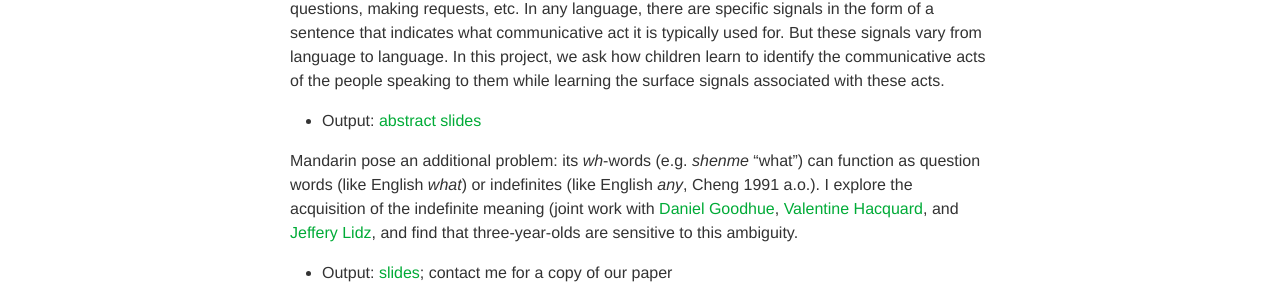
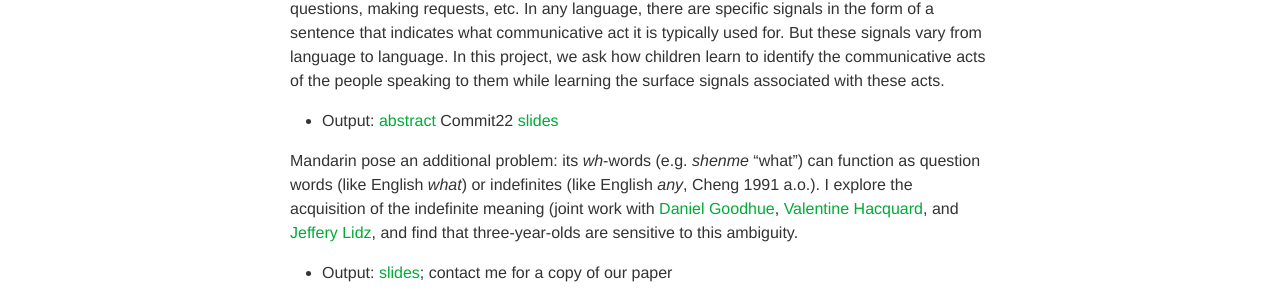
Before and after one commit to Yu-an/yu-an.github.io, a Jekyll site: the page built from _projects/1_questions.markdown, in a window 1280 px wide. Shown: the part 241-545 px from the top of the page. Built offline with Jekyll 4.4.1, drawn with Linux system fonts in a browser that asks for light colours.

Commit message:
update slides

```diff
--- a/_projects/1_questions.markdown
+++ b/_projects/1_questions.markdown
@@ -6,7 +6,7 @@ img: /assets/img/whanything.png
 ---
 
 We use language to perform various kinds of communicative acts - providing information, asking questions, making requests, etc. In any language, there are specific signals in the form of a sentence that indicates what communicative act it is typically used for. But these signals vary from language to language. In this project, we ask how children learn to identify the communicative acts of the people speaking to them while learning the surface signals associated with these acts.
-- Output: [abstract](../assets/pdf/Questionhood_abstract_LSA.pdf) [slides](../assets/pdf/Questionhood_interrogativity_Commit22.pdf)
+- Output: [abstract](../assets/pdf/Questionhood_abstract_LSA.pdf) Commit22 [slides](../assets/pdf/YGHL-Commit22.pdf)
 
 Mandarin pose an additional problem: its *wh*-words (e.g. *shenme* "what") can function as question words (like English *what*) or indefinites (like English *any*, Cheng 1991 a.o.). I explore the acquisition of the indefinite meaning (joint work with <a href="{{site.data.coauthors["Daniel"].url}}" target="_blank">Daniel Goodhue</a>, <a href="{{site.data.coauthors["Valentine"].url}}" target="_blank">Valentine Hacquard</a>, and <a href="{{site.data.coauthors["Jeffrey"].url}}" target="_blank">Jeffery Lidz</a>, and find that three-year-olds are sensitive to this ambiguity.
 
```
Also changed, not shown: 1 other file.
